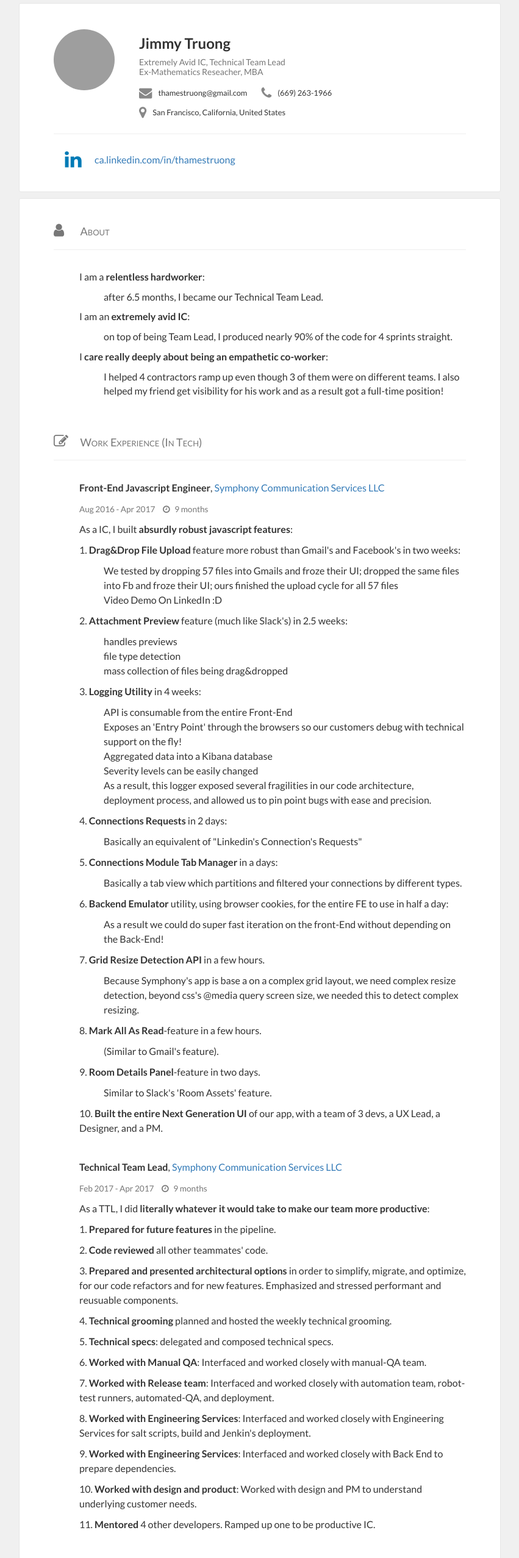
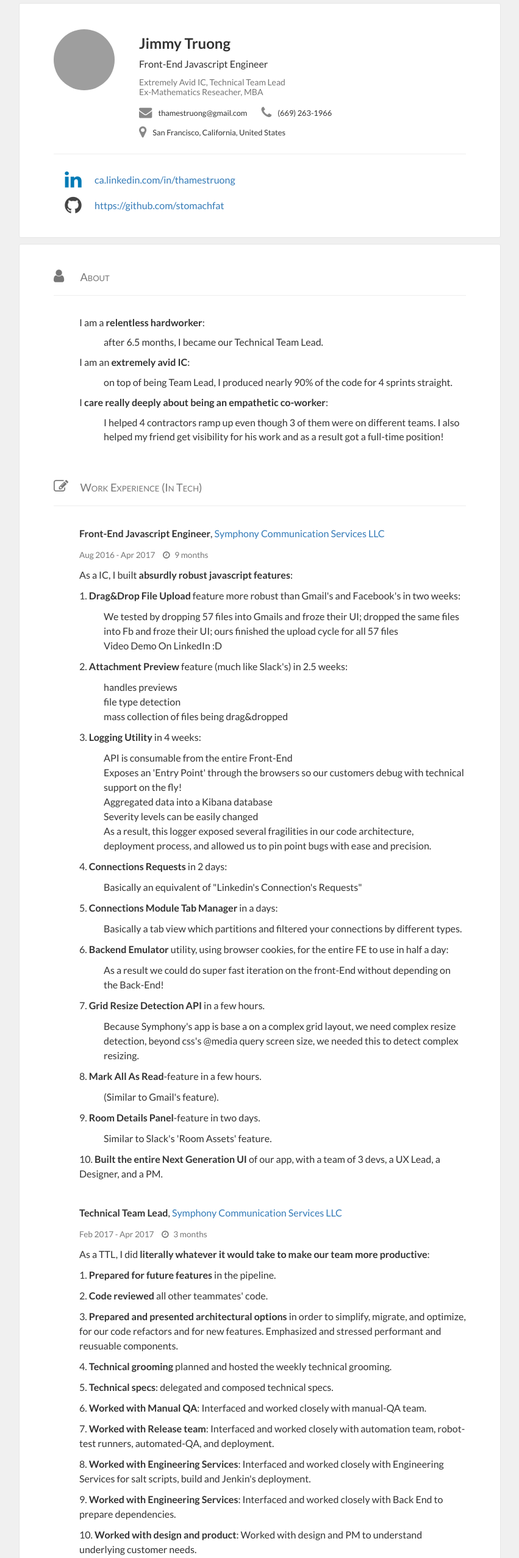
Before and after one commit to stomachfat/Resume, a plain HTML site: page index.html in a window 1280 px wide. Shown: the top 2555 px of the page at 61% size, without its empty margins (214-1065 px from the left). Drawn offline with nearby package versions, Linux system fonts and the light colour scheme; grey boxes are pictures that could not be loaded.

Commit message:
added profession; fixed duration

```diff
--- a/index.html
+++ b/index.html
@@ -22,9 +22,12 @@
 </div>
 <div class="contact-details">
 <div class="name-and-profession">
-<h3 class="text-bolder name" itemprop="name"> Jimmy Truong</h3>
+<div class="name-and-profession-wrapper">
+    <h3 class="text-bolder name" itemprop="name"> Jimmy Truong</h3>
+    <div>Front-End Javascript Engineer</div>
+</div>
 <h5 class="text-muted" itemprop="jobTitle">
-    <div>Extremely Avid IC, Technical Team Lead </div>
+    <div>Extremely Avid IC, Technical Team Lead</div>
     <div>Ex-Mathematics Reseacher, MBA </div>
 </h5>
 </div>
@@ -57,10 +60,14 @@ United States
 </div>
 <hr>
 <div class="social-links">
-<a class="social-link" href="ca.linkedin.com/in/thamestruong" target="_blank">
-<span class="fa fa-linkedin fa-2x"></span>
-<span class="social-link-text">ca.linkedin.com/in/thamestruong</span>
-</a>
+    <a class="social-link" href="ca.linkedin.com/in/thamestruong" target="_blank">
+    <span class="fa fa-linkedin fa-2x"></span>
+    <span class="social-link-text">ca.linkedin.com/in/thamestruong</span>
+    </a>
+    <a class="social-link" href="https://github.com/stomachfat" target="_blank">
+    <span class="fa fa-github fa-2x"></span>
+    <span class="social-link-text">https://github.com/stomachfat</span>
+    </a>
 </div>
 </div>
 </div>
@@ -192,7 +199,7 @@ United States
     <p class="text-muted">
     <small>
     <span class="space-right"> Feb 2017 - Apr 2017 </span>
-    <span> <i class="fa fa-clock-o icon-left"></i> 9 months </span>
+    <span> <i class="fa fa-clock-o icon-left"></i> 3 months </span>
     </small>
     </p>
     <!-- <p>Symphony is like a 'Slack/Messsenger for bankers'.</p> -->
@@ -231,8 +238,13 @@ United States
             <p> 10. <b>Worked with design and product</b>: Worked with design and PM to understand underlying customer needs.
             </p>
 
-            <p> 11. <b>Mentored </b> 4 other developers. Ramped up one to be productive IC.
+            <p> 11. <b>Interviewed </b> canadidates for Core Front-End Architecture team and Core UI team.
             </p>
+
+            <p> 12. <b>Mentored </b> 4 other developers. Ramped up one to be productive IC.
+            </p>
+
+
         </div>
     </div>
     </div>
```
